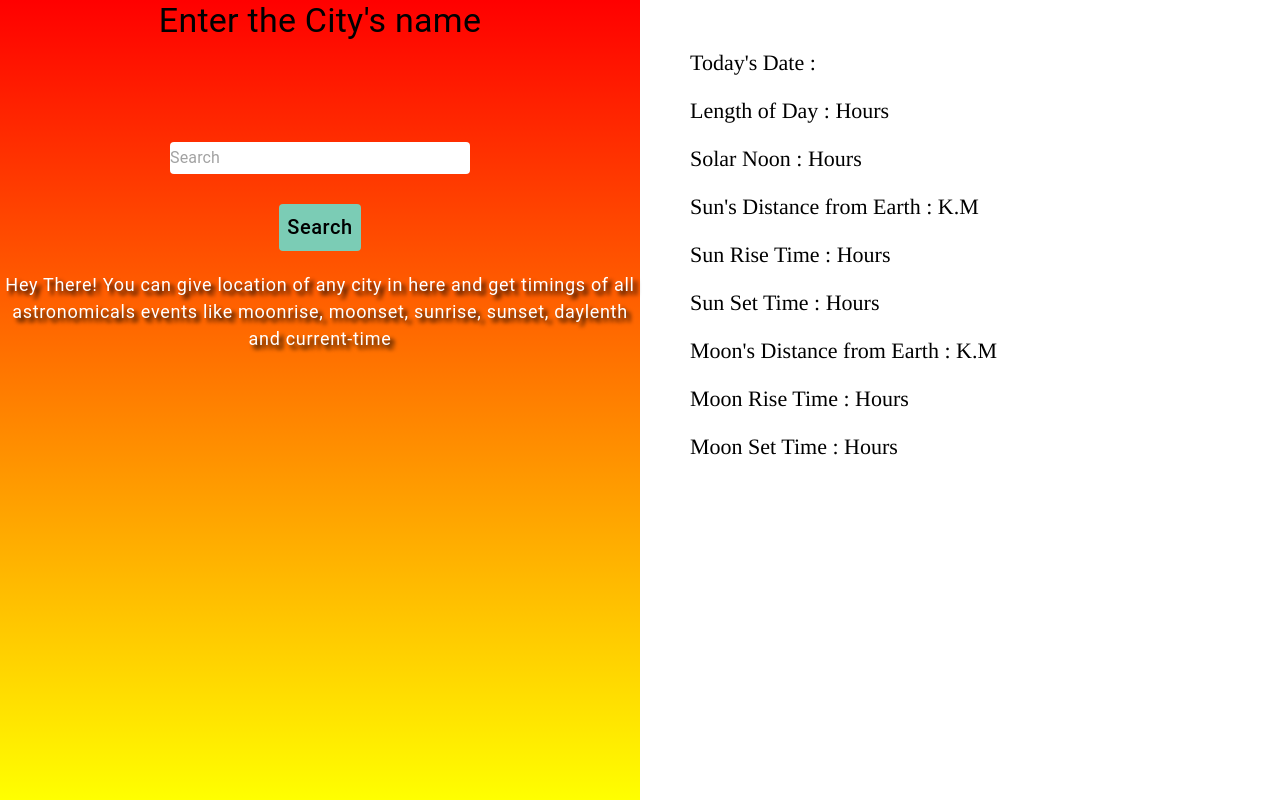
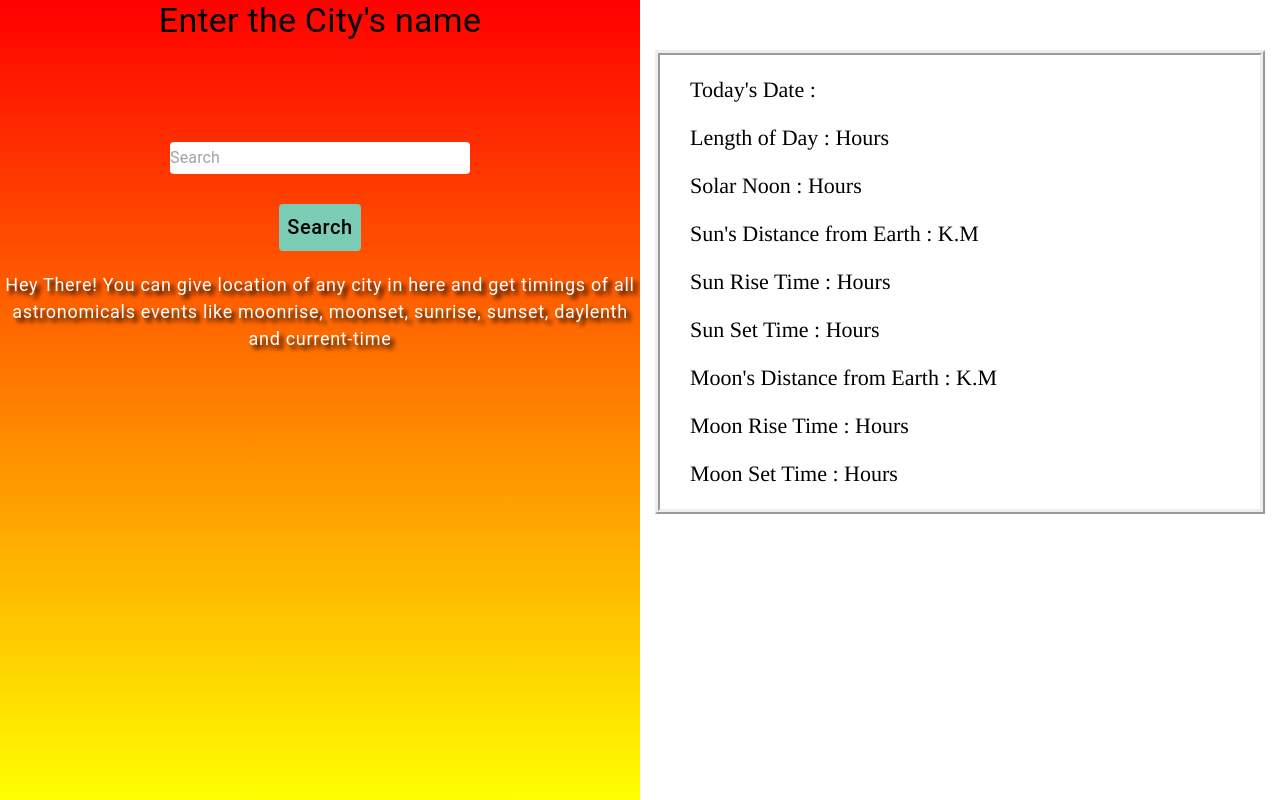
Before and after one commit to pratistha-05/Astronomy-Website, a React (Create React App) app: page /date_and_timings in a window 1280 px wide. Built offline with nearby package versions, Linux system fonts and the light colour scheme; a web font is replaced by a local one.

Commit message:
css improvements

```diff
--- a/src/App.js
+++ b/src/App.js
@@ -6,6 +6,7 @@ import Homepage from './components/Homepage';
 import Ipgeolocation from './components/Ipgeolocation';
 import history from './history';
 import Apod from './components/Apod';
+import Planets from "./components/Planets";
 
 
 function App() {
@@ -18,6 +19,7 @@ function App() {
     <Route path="/homepage" component={Homepage}/>
     <Route path="/pictures" component={Apod}/>
     <Route path="/date_and_timings" component={Ipgeolocation}/>
+    <Route path="/planets" component={Planets}/>
 
     </Switch>
     </div>
--- a/src/components/Apod.js
+++ b/src/components/Apod.js
@@ -4,6 +4,8 @@ import Typography from '@material-ui/core/Typography';
 import { ThemeProvider, createMuiTheme } from '@material-ui/core/styles';
 import {makeStyles,createStyles,withStyles} from '@material-ui/core/styles';
 import '../App.css';
+import Box from '@material-ui/core/Box';
+
 
 
 
@@ -15,20 +17,74 @@ const theme = createMuiTheme({
       ].join(','),
       allVariants:{
         color:"#900c3f",
-        fontSize: 30,
+        fontSize: 50,
     }
     },
 
     });
+    const useStyles=makeStyles(()=>
+    createStyles({
+       heading:
+       {
+         fontSize:40,
+         fontFamily:'Times New Roman',
+         textShadow:'4px 4px 4px #BB8FCE',
+         align:'center',
+         display:'block',
+         marginLeft:'auto',
+        marginRight:'auto'
 
-  const Photo = props => (
+       },
+       h1:{
+        align:'center',
+        display:'block',
+        marginLeft:'auto',
+        marginRight:'auto'
+       },
+       p:{
+        fontSize:24,
+        fontFamily:"Times New Roman",
+        marginTop:50,
+        width:1000,
+        border:'thick',
+        borderStyle:'ridge',
+        justify:'center',
+        display:'block',
+        marginLeft:'auto',
+        marginRight:'auto'
+        }
+    }
+    )
+    );
+    const defaultProps = {
+      bgcolor: 'background.paper',
+      borderColor: 'text.primary',
+      m: 1,
+      border: 1,
+      marginTop:10,
+      style: { width: '45rem',align:'center',
+      display:'block',
+      marginLeft:'auto',
+      marginRight:'auto' },
 
+    };
+
+
+
+  const Photo = props => {
+    const classes = useStyles();
+
+    return(
     <div >
-      <h2 align="center">{props.photo.title}</h2>
-      <img src={props.photo.url} alt={props.photo.title}  className="center" width="600"/>
-      <p className="text">{props.photo.explanation}</p>
+      <h2 align="center"className={classes.heading}>{props.photo.title}</h2>
+      <br></br>
+      <img src={props.photo.url} alt={props.photo.title} className={classes.heading}/>
+      <div className={classes.p}>
+      <p style={{marginLeft:20,marginRight:20}}>{props.photo.explanation}</p>
+      </div>
     </div>
   );
+  }
 
 class Apod extends React.Component {
     state = {
@@ -40,13 +96,21 @@ class Apod extends React.Component {
           .then(json => this.setState({ photo: json }));
 
     };
+
+
 render(){
+
 
 return(
     <div>
     <ThemeProvider theme={theme}>
+
+    <Box borderRadius={16} {...defaultProps} >
        <Typography align="center">NASA's Astronomy Picture of the Day</Typography>
+   </Box>
        </ThemeProvider>
+
+
         <Photo photo={this.state.photo} />
       </div>
 )
--- a/src/components/Homepage.js
+++ b/src/components/Homepage.js
@@ -45,12 +45,17 @@ const useStyles = makeStyles((theme) => ({
             onClick={() => history.push('/pictures')}>
               Pic Of The Day
             </Button>
-
+            <Button variant="h6" //className={classes.title}
+            onClick={() => history.push('/planets')}>
+              Planets
+            </Button>
             <Button >Rate</Button>
           </Toolbar>
         </AppBar>
-        <div style={{marginTop:'200px',marginleft:'100px'}}>
-    <Typography className={classes.text}><span style={{ fontSize:30,}}>WHO ARE </span>ARE WE?</Typography>
+        <div style={{marginTop:'200px',marginleft:'100px',width:'630px'}}>
+    <Typography className={classes.text}><span style={{ fontSize:30,}}>WHO</span>ARE WE?</Typography>
+    <Typography style={{ fontSize:20,color:"white"}}>
+      <b><i>WE FIND THAT WE LIVE IN AN INSIGNIFICANT PLANET OF A HUMDRUM STAR LOST IN A GALAXY TUCKED AWAY IN A CORNOR OF A UNIVERSE IN WHICH THERE ARE FAR MORE GALAXIES THAN PEOPLE</i></b></Typography>
     </div>
       </div>
     );
--- a/src/components/Ipgeolocation.js
+++ b/src/components/Ipgeolocation.js
@@ -43,8 +43,19 @@ const useStyles=makeStyles((theme)=>
         width: '300px',
         //height:50
       },
+    timediv:{
+      fontFamily:"Times",
+      fontSize:22,
+      marginTop:50,
+      width:600,
+      border:'thick',
+      borderStyle:'ridge',
+      justify:'center',
+      display:'block',
+      marginLeft:'auto',
+      marginRight:'auto'
 
-
+    }
   }
   ));
 
@@ -133,10 +144,9 @@ const handleSearch = () =>{
 
             <Grid item xs={12} sm={6}
         style={{maxHeight:'0'}}>
-          <div style={{
-            fontFamily:"Times",fontSize:22,marginTop:50,marginLeft:50}}>
+          <div className={classes.timediv}>
           {/*<p>{loc}{" "}is at <b><i>{datas.location.latitude}</i></b>{" "}latitude and <b><i>{datas.location.longitude}</i></b>{" "}longitude</p>*/}
-          <p>Today's Date : <b>{datas.date}</b></p>
+          <div style={{marginLeft:30}}><p>Today's Date : <b>{datas.date}</b></p>
           <p>Length of Day : <b>{datas.day_length}</b>{" "}Hours</p>
 
           <p>Solar Noon : <b>{datas.solar_noon}</b>{" "}Hours</p>
@@ -147,6 +157,7 @@ const handleSearch = () =>{
           <p>Moon's Distance from Earth : <b>{datas.moon_distance}</b>{" "}K.M</p>
           <p>Moon Rise Time : <b>{datas.moonrise}</b>{" "}Hours</p>
           <p>Moon Set Time : <b>{datas.moonset}</b>{" "}Hours</p>
+          </div>
           </div>
 
             </Grid>
```
Also changed, not shown: src/components/Planets.js (added).
